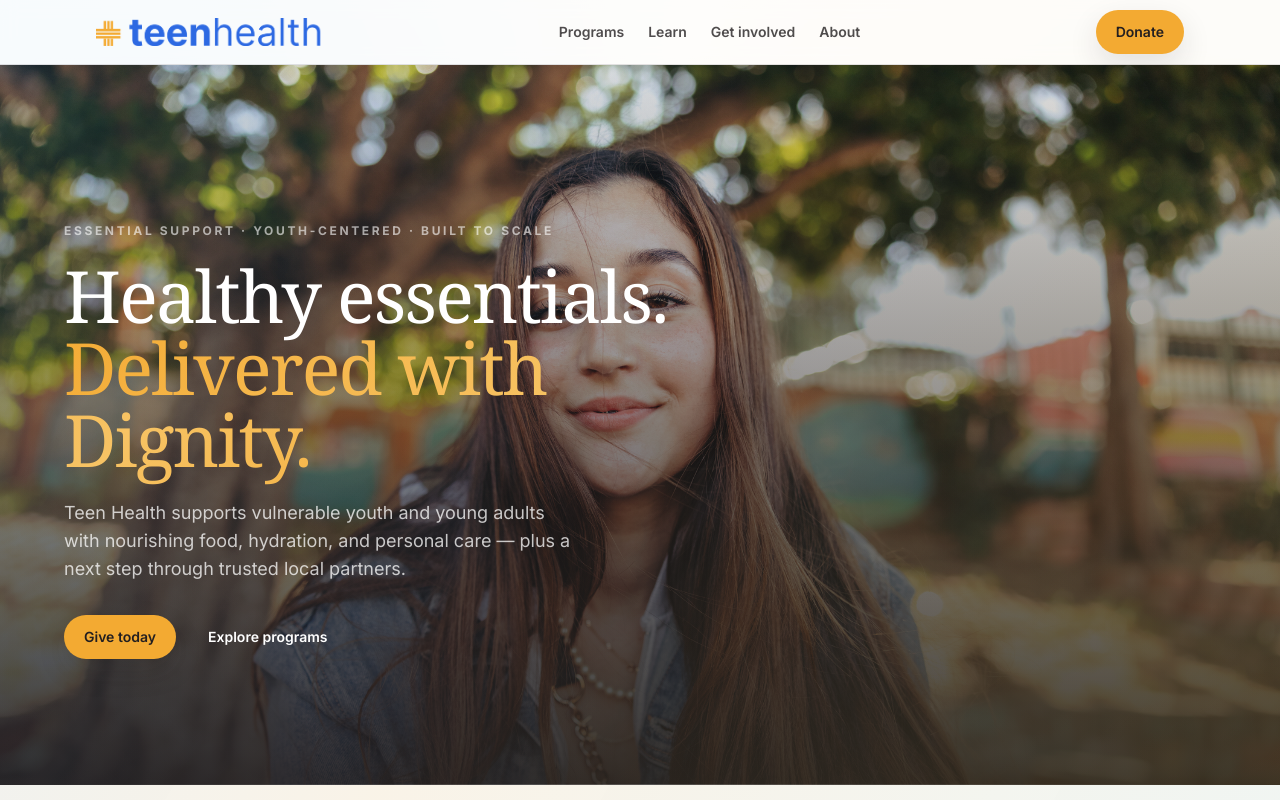
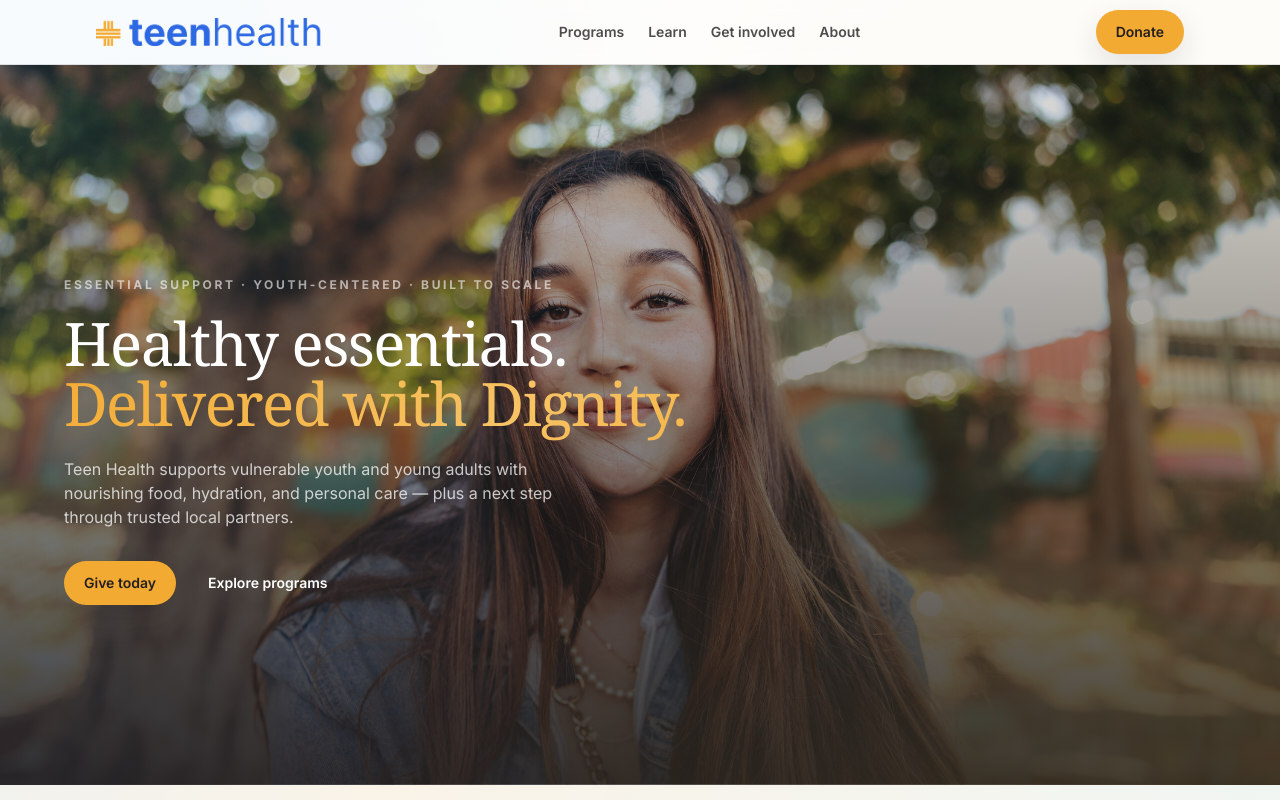
Before and after one commit to AdamDougherty/teenhealthus, a Next.js app: page / in a window 1280 px wide. Shown: the top 800 px of the page. Built offline with nearby package versions, Linux system fonts and the light colour scheme.

Commit message:
Reduce hero section text sizes slightly

```diff
--- a/components/HeroSection.tsx
+++ b/components/HeroSection.tsx
@@ -60,7 +60,7 @@ export function HeroSection() {
 
         <motion.h1
           {...anim(0.4)}
-          className="mt-5 font-serif text-4xl font-normal leading-[1.08] tracking-tight text-white sm:text-5xl md:text-6xl lg:text-7xl"
+          className="mt-5 font-serif text-3xl font-normal leading-[1.08] tracking-tight text-white sm:text-4xl md:text-5xl lg:text-6xl"
         >
           Healthy essentials.
           <br />
@@ -69,7 +69,7 @@ export function HeroSection() {
 
         <motion.p
           {...anim(0.65)}
-          className="mt-6 max-w-lg text-base leading-relaxed text-white/75 sm:text-lg"
+          className="mt-6 max-w-lg text-sm leading-relaxed text-white/75 sm:text-base"
         >
           Teen Health supports vulnerable youth and young adults with nourishing
           food, hydration, and personal care — plus a next step through trusted
```
